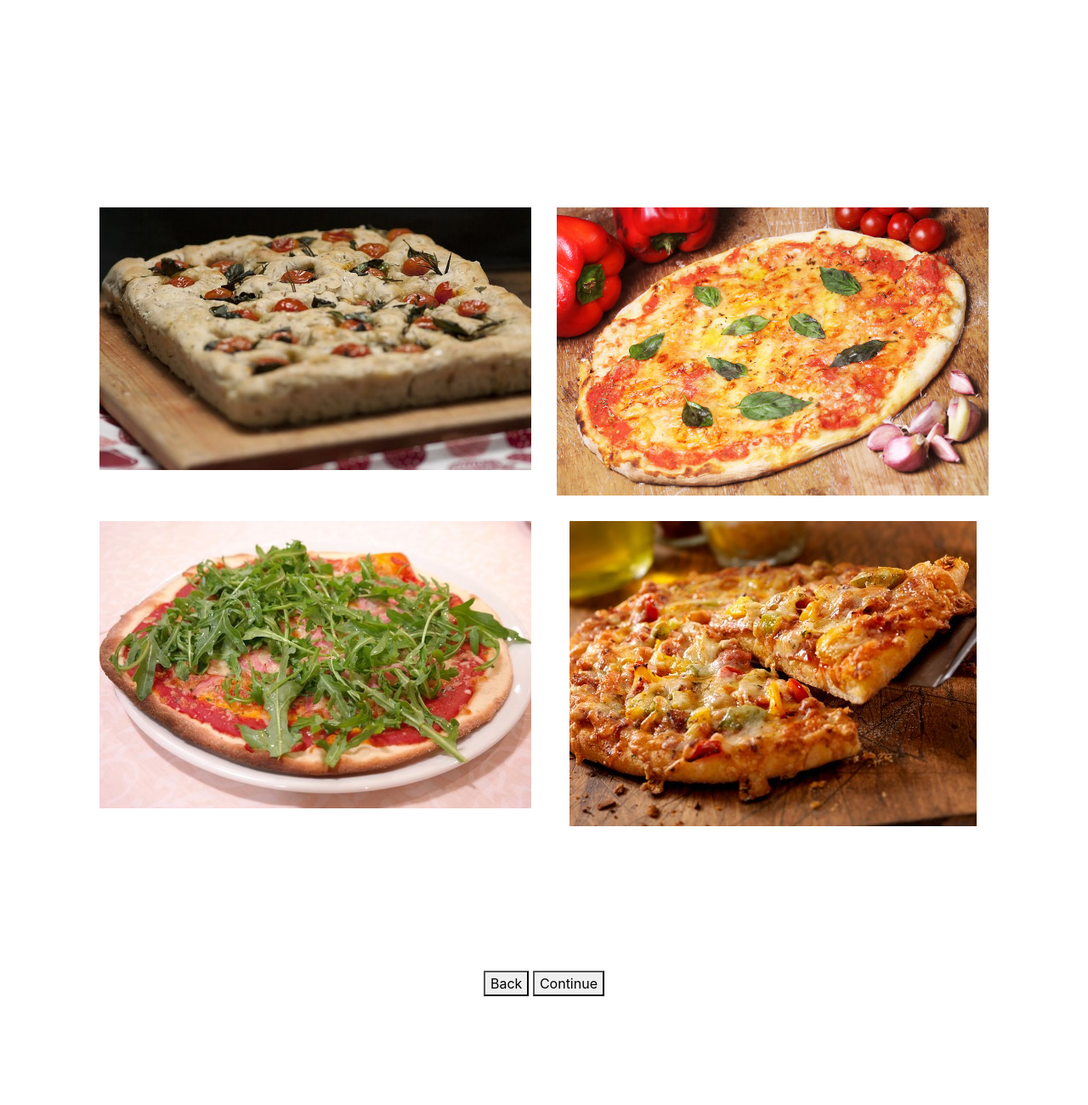
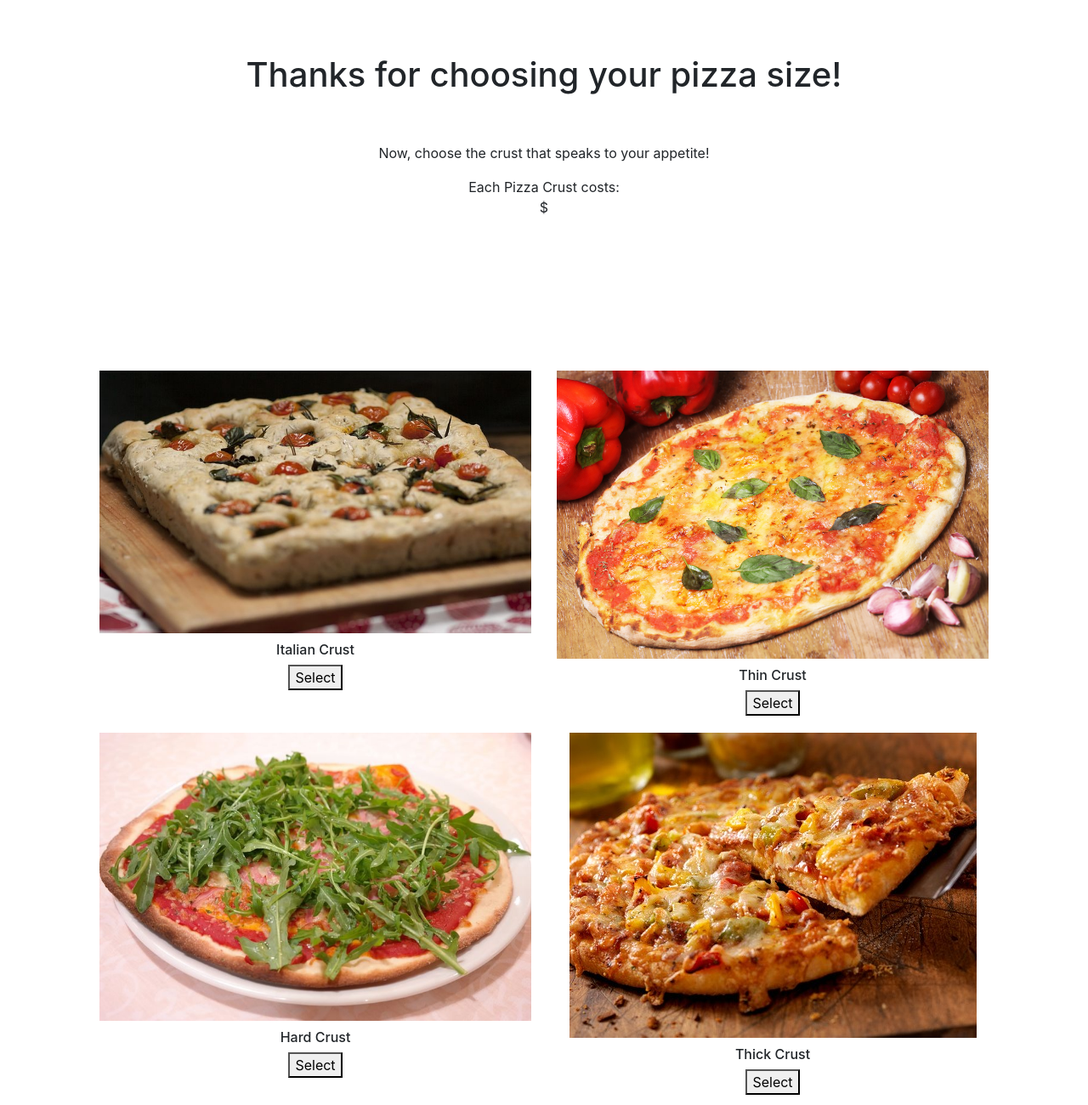
Before and after one commit to bethwelkip/Pizza-Inn, a plain HTML site: page crust.html in a window 1280 px wide. Shown: the top 1300 px of the page at 85% size. Before the commit the page ends 1236 px from the top, so only its background shows below. Drawn offline with nearby package versions, Linux system fonts and the light colour scheme.

Commit message:
edit descriptions and add "select" buttons

```diff
--- a/crust.html
+++ b/crust.html
@@ -12,27 +12,42 @@
 <body>
     <div class="container">
         <div class="jumbotron">
-
+            <h1>Thanks for choosing your pizza size!</h1>
+            <br></br>
+            <p>Now, choose the crust that speaks to your appetite!</p>
+            <div>Each Pizza Crust costs: <div class="crust-cost"> $ </div>
+            </div>
         </div>
         <div class="jumbotron">
             <div class="row" id="toppings1">
-                <div class="col-md-6"><img src="./img/italian.jpeg" alt=""></div>
-                <div class="col-md-6"><img src="./img/pizza-2530169_1920.jpg" alt=""></div>
+                <div class="col-md-6"><img src="./img/italian.jpeg" alt="">
+                    <h6>Italian Crust</h6>
+                    <button class="italian" id="italian" onclick="">Select</button>
+                </div>
+                <div class="col-md-6"><img src="./img/pizza-2530169_1920.jpg" alt="">
+                    <h6>Thin Crust</h6>
+                    <button class="thin" id="thin" onclick="">Select</button>
+                </div>
             </div>
             <div class="row" id="toppings2">
-                <div class="col-md-6"><img src="./img/WhatsApp Image 2020-09-08 at 20.01.52.jpeg" alt=""></div>
-                <div class="col-md-6"><img src="./img/WhatsApp Image 2020-09-08 at 20.12.20.jpeg" alt=""></div>
+                <div class="col-md-6"><img src="./img/WhatsApp Image 2020-09-08 at 20.01.52.jpeg" alt="">
+                    <h6>Hard Crust</h6>
+                    <button class="hard" id="hard" onclick="">Select</button>
+                </div>
+                <div class="col-md-6"><img src="./img/WhatsApp Image 2020-09-08 at 20.12.20.jpeg" alt="">
+                    <h6>Thick Crust</h6>
+                    <button class="thick" id="thick" onclick="">Select</button>
+                </div>
             </div>
-
         </div>
         <div class="jumbotron">
             <button onclick="window.location.href='index.html';">Back</button>
-            <button onclick="window.location.href='toppings.html';">Continue</button>
+            <button onclick="window.location.href='toppings.html'; ">Continue</button>
         </div>
-
-
-
     </div>
+    <script src="https://code.jquery.com/jquery-3.5.1.js"
+        integrity="sha256-QWo7LDvxbWT2tbbQ97B53yJnYU3WhH/C8ycbRAkjPDc=" crossorigin="anonymous"></script>
+    <script type='text/javascript' src="js/app.js"></script>
 </body>
 
 </html>
```
